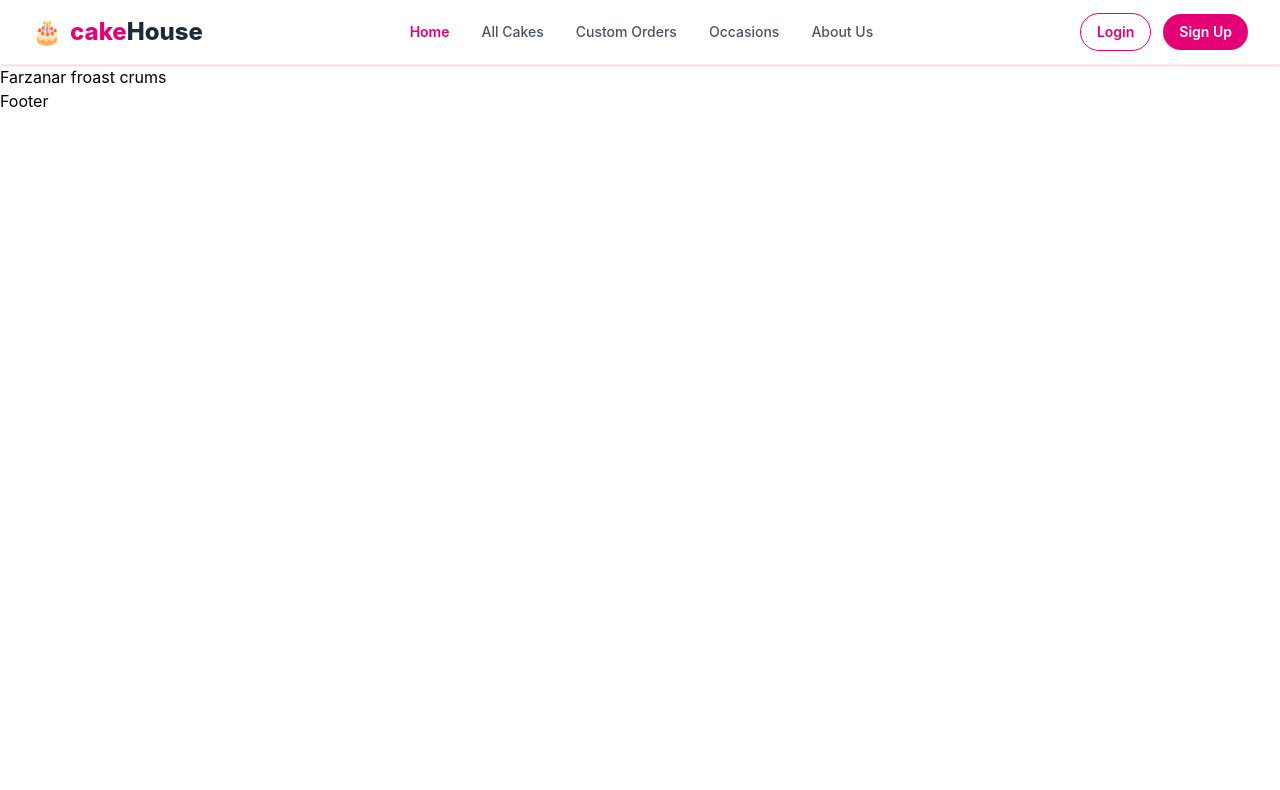
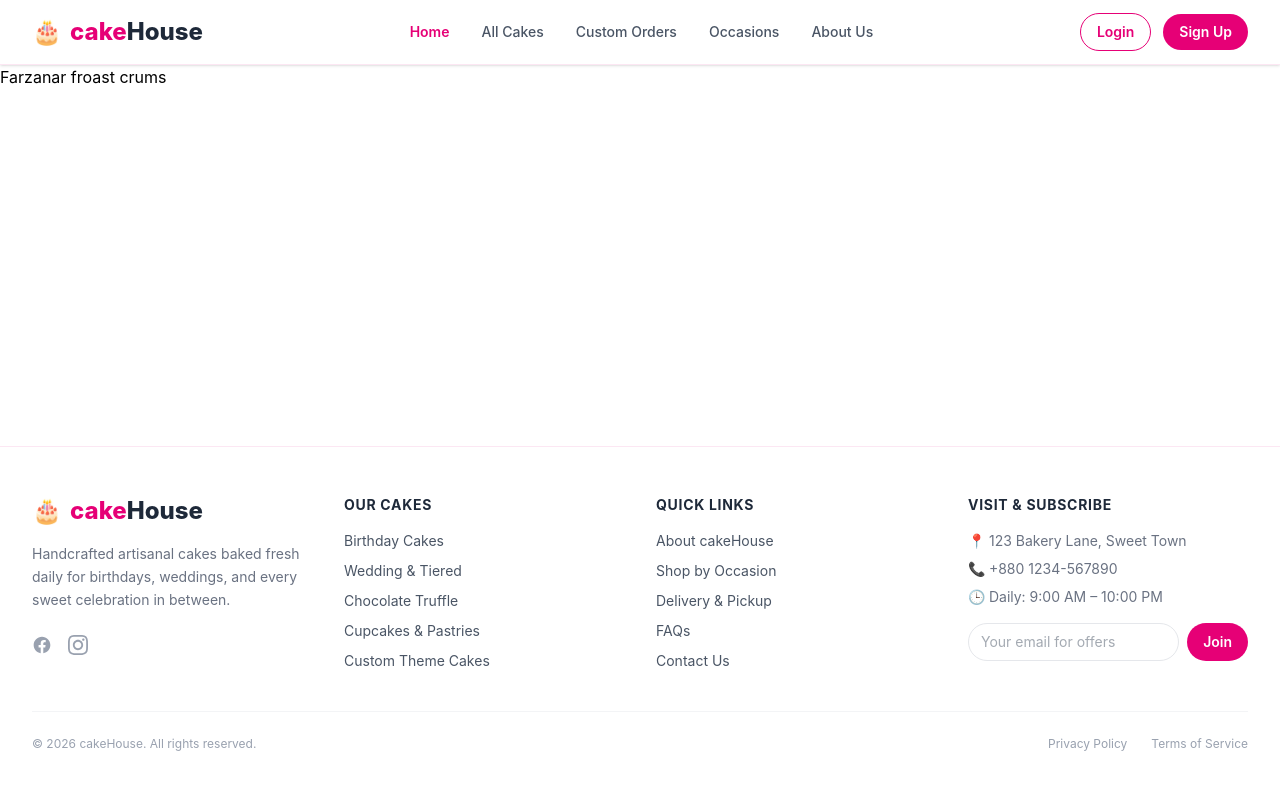
Before and after one commit to Shifath0570/CakeHouse_Client, a Next.js app: page / in a window 1280 px wide. Shown: the top 790 px of the page. Built offline with nearby package versions, Linux system fonts and the light colour scheme.

Commit message:
footer part done

```diff
--- a/src/app/components/Footer.jsx
+++ b/src/app/components/Footer.jsx
@@ -1,11 +1,99 @@
-import React from 'react';
 
-const Footer = () => {
-    return (
-        <div>
-            <h2>Footer</h2>
+import React from "react";
+import Link from "next/link";
+
+export default function Footer() {
+  const currentYear = new Date().getFullYear();
+
+  return (
+    <footer className="bg-white border-t border-pink-100 text-gray-600 mt-auto">
+      <div className="max-w-7xl mx-auto px-4 sm:px-6 lg:px-8 py-12">
+        <div className="grid grid-cols-1 md:grid-cols-2 lg:grid-cols-4 gap-8">
+
+          {/* Column 1: Brand & Description */}
+          <div className="space-y-4">
+            <Link href="/" className="flex items-center gap-2 text-2xl font-extrabold text-pink-600">
+              <span>🎂</span>
+              <span>
+                cake<span className="text-gray-800">House</span>
+              </span>
+            </Link>
+            <p className="text-sm text-gray-500 leading-relaxed">
+              Handcrafted artisanal cakes baked fresh daily for birthdays, weddings, and every sweet celebration in between.
+            </p>
+            <div className="flex space-x-4 pt-2">
+              <a href="https://facebook.com" target="_blank" rel="noreferrer" aria-label="Facebook" className="text-gray-400 hover:text-pink-600 transition">
+                <svg className="h-5 w-5 fill-current" viewBox="0 0 24 24"><path d="M22 12c0-5.523-4.477-10-10-10S2 6.477 2 12c0 4.991 3.657 9.128 8.438 9.878v-6.987h-2.54V12h2.54V9.797c0-2.506 1.492-3.89 3.777-3.89 1.094 0 2.238.195 2.238.195v2.46h-1.26c-1.243 0-1.63.771-1.63 1.562V12h2.773l-.443 2.89h-2.33v6.988C18.343 21.128 22 16.991 22 12z"/></svg>
+              </a>
+              <a href="https://instagram.com" target="_blank" rel="noreferrer" aria-label="Instagram" className="text-gray-400 hover:text-pink-600 transition">
+                <svg className="h-5 w-5 fill-current" viewBox="0 0 24 24"><path d="M12 2.163c3.204 0 3.584.012 4.85.07 3.252.148 4.771 1.691 4.919 4.919.058 1.265.069 1.645.069 4.849 0 3.205-.012 3.584-.069 4.849-.149 3.225-1.664 4.771-4.919 4.919-1.266.058-1.644.07-4.85.07-3.204 0-3.584-.012-4.849-.07-3.26-.149-4.771-1.699-4.919-4.92-.058-1.265-.07-1.644-.07-4.849 0-3.204.013-3.583.07-4.849.149-3.227 1.664-4.771 4.919-4.919 1.266-.057 1.645-.069 4.849-.069zm0-2.163c-3.259 0-3.667.014-4.947.072-4.358.2-6.78 2.618-6.98 6.98-.059 1.281-.073 1.689-.073 4.948 0 3.259.014 3.668.072 4.948.2 4.358 2.618 6.78 6.98 6.98 1.281.058 1.689.072 4.948.072 3.259 0 3.668-.014 4.948-.072 4.354-.2 6.782-2.618 6.979-6.98.059-1.28.073-1.689.073-4.948 0-3.259-.014-3.667-.072-4.947-.196-4.354-2.617-6.78-6.979-6.98-1.281-.059-1.69-.073-4.949-.073zm0 5.838c-3.403 0-6.162 2.759-6.162 6.162s2.759 6.163 6.162 6.163 6.162-2.759 6.162-6.163c0-3.403-2.759-6.162-6.162-6.162zm0 10.162c-2.209 0-4-1.79-4-4 0-2.209 1.791-4 4-4s4 1.791 4 4c0 2.21-1.791 4-4 4zm6.406-11.845c-.796 0-1.441.645-1.441 1.44s.645 1.44 1.441 1.44c.795 0 1.439-.645 1.439-1.44s-.644-1.44-1.439-1.44z"/></svg>
+              </a>
+            </div>
+          </div>
+
+          {/* Column 2: Cake Categories */}
+          <div>
+            <h3 className="text-sm font-bold text-gray-800 uppercase tracking-wider mb-4">
+              Our Cakes
+            </h3>
+            <ul className="space-y-2.5 text-sm">
+              <li><Link href="/cakes?category=birthday" className="hover:text-pink-600 transition">Birthday Cakes</Link></li>
+              <li><Link href="/cakes?category=wedding" className="hover:text-pink-600 transition">Wedding & Tiered</Link></li>
+              <li><Link href="/cakes?category=chocolate" className="hover:text-pink-600 transition">Chocolate Truffle</Link></li>
+              <li><Link href="/cakes?category=cupcakes" className="hover:text-pink-600 transition">Cupcakes & Pastries</Link></li>
+              <li><Link href="/custom-orders" className="hover:text-pink-600 transition">Custom Theme Cakes</Link></li>
+            </ul>
+          </div>
+
+          {/* Column 3: Quick Links */}
+          <div>
+            <h3 className="text-sm font-bold text-gray-800 uppercase tracking-wider mb-4">
+              Quick Links
+            </h3>
+            <ul className="space-y-2.5 text-sm">
+              <li><Link href="/about" className="hover:text-pink-600 transition">About cakeHouse</Link></li>
+              <li><Link href="/occasions" className="hover:text-pink-600 transition">Shop by Occasion</Link></li>
+              <li><Link href="/delivery-info" className="hover:text-pink-600 transition">Delivery & Pickup</Link></li>
+              <li><Link href="/faq" className="hover:text-pink-600 transition">FAQs</Link></li>
+              <li><Link href="/contact" className="hover:text-pink-600 transition">Contact Us</Link></li>
+            </ul>
+          </div>
+
+          {/* Column 4: Store Info & Newsletter */}
+          <div>
+            <h3 className="text-sm font-bold text-gray-800 uppercase tracking-wider mb-4">
+              Visit & Subscribe
+            </h3>
+            <ul className="space-y-2 text-sm text-gray-500 mb-4">
+              <li>📍 123 Bakery Lane, Sweet Town</li>
+              <li>📞 +880 1234-567890</li>
+              <li>🕒 Daily: 9:00 AM – 10:00 PM</li>
+            </ul>
+            <form className="flex gap-2">
+              <input
+                type="email"
+                placeholder="Your email for offers"
+                className="w-full px-3 py-2 text-sm border border-gray-200 rounded-full focus:outline-none focus:border-pink-600"
+              />
+              <button
+                type="submit"
+                className="px-4 py-2 text-sm font-semibold text-white bg-pink-600 rounded-full hover:bg-pink-700 transition flex-shrink-0"
+              >
+                Join
+              </button>
+            </form>
+          </div>
         </div>
-    );
-};
 
-export default Footer;
+        {/* Bottom Bar: Copyright & Legal */}
+        <div className="mt-10 pt-6 border-t border-gray-100 flex flex-col sm:flex-row justify-between items-center text-xs text-gray-400 gap-4">
+          <p>© {currentYear} cakeHouse. All rights reserved.</p>
+          <div className="flex space-x-6">
+            <Link href="/privacy" className="hover:text-pink-600 transition">Privacy Policy</Link>
+            <Link href="/terms" className="hover:text-pink-600 transition">Terms of Service</Link>
+          </div>
+        </div>
+      </div>
+    </footer>
+  );
+}
```
